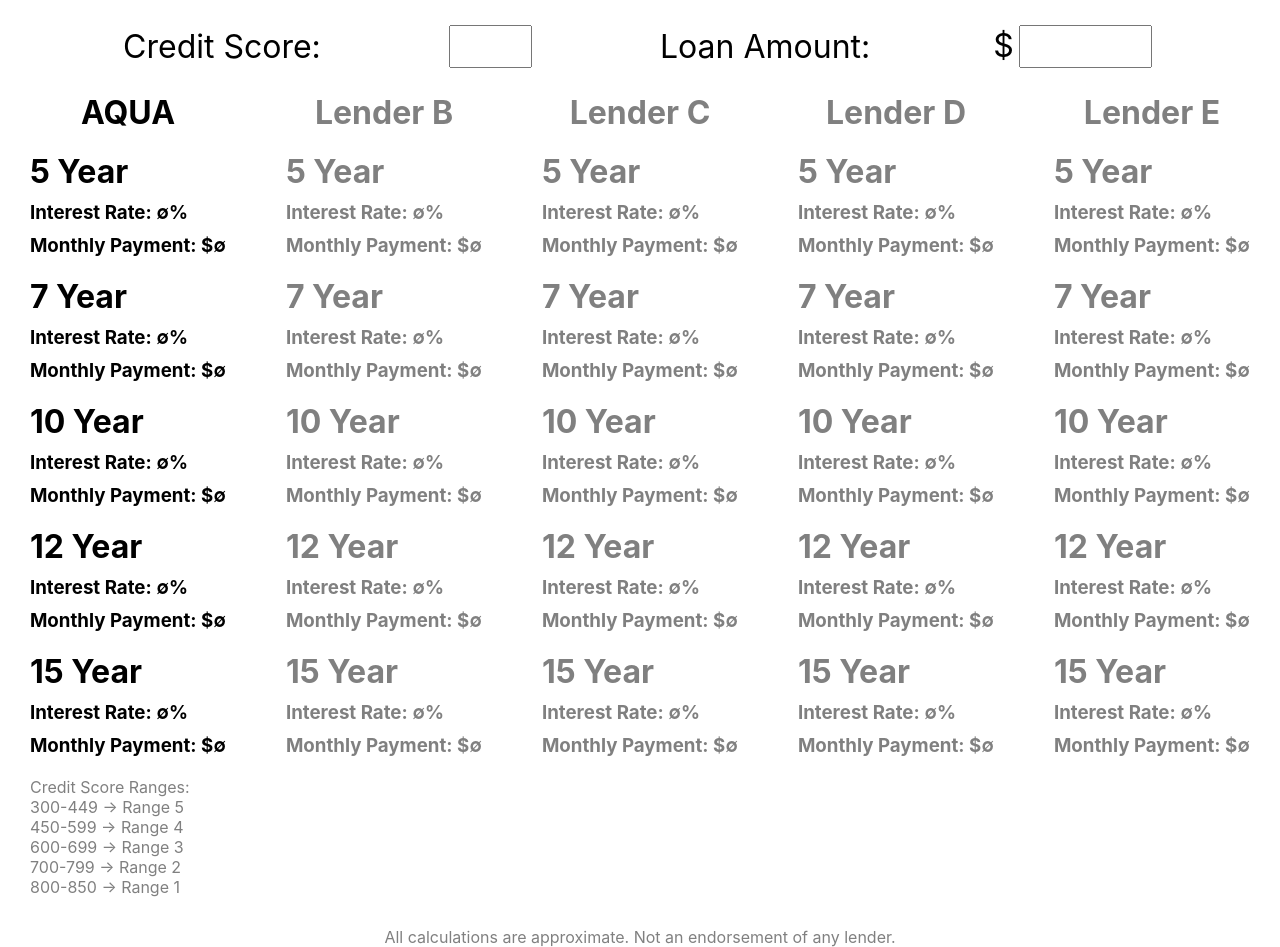
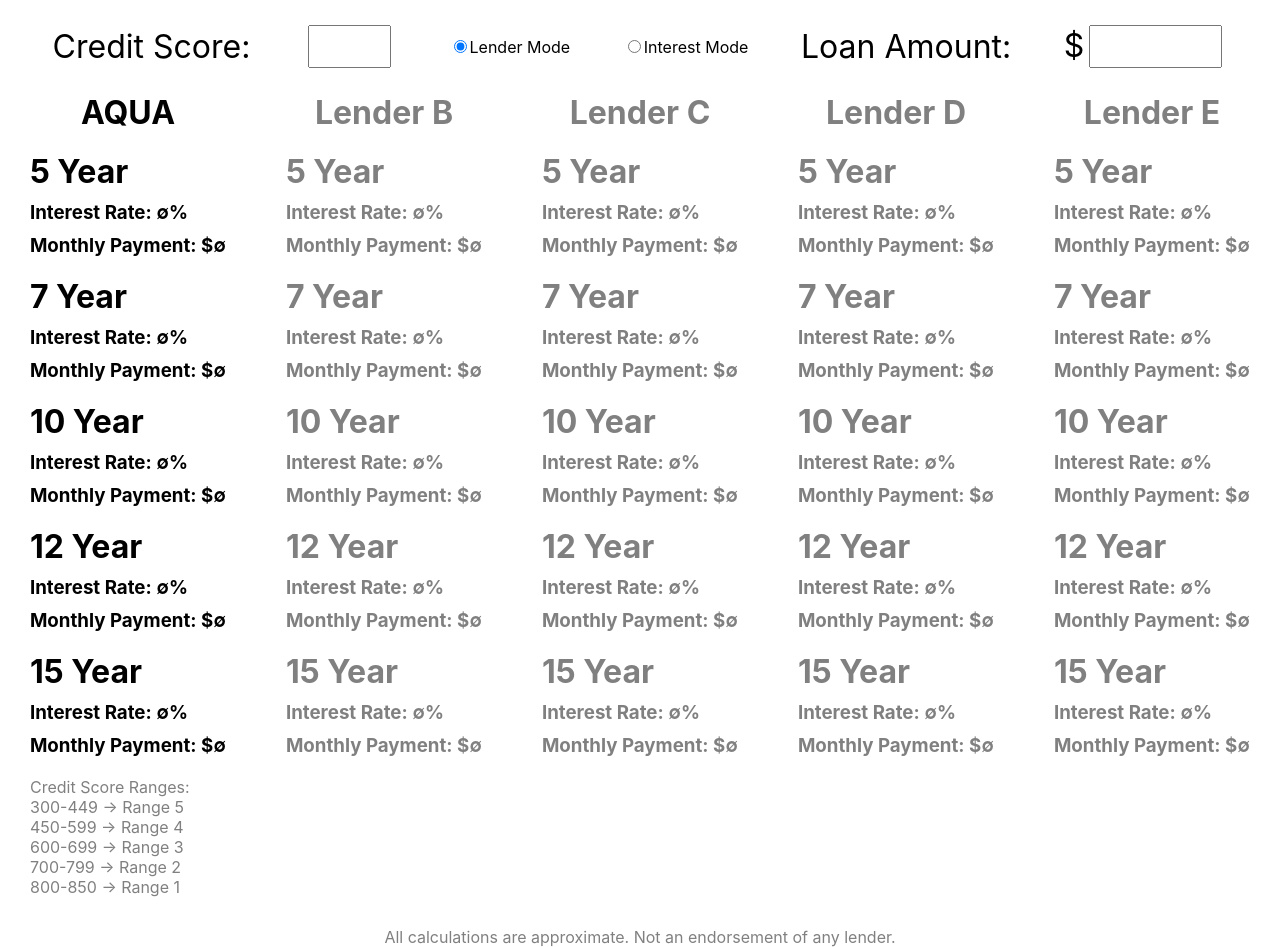
Before and after one commit to MrMicrowaveOven/esti-mate, a React (Create React App) app: page / in a window 1280 px wide. Built offline with nearby package versions, Linux system fonts and the light colour scheme.

Commit message:
Added functionless radios for the two modes

```diff
--- a/src/Inputs.js
+++ b/src/Inputs.js
@@ -4,6 +4,7 @@ import './Inputs.css';
 const Inputs = ({onCreditScoreChange, onLoanAmountChange}) => {
     const [creditScoreFieldInvalid, setCreditScoreFieldInvalid] = useState(false)
     const [loanAmountFieldInvalid, setLoanAmountFieldInvalid] = useState(false)
+    const [mode, setMode] = useState("lender")
 
     const validateCreditScore = value => {
         if (value < 300 || value > 850) {
@@ -45,6 +46,14 @@ const Inputs = ({onCreditScoreChange, onLoanAmountChange}) => {
                 onKeyDown={(evt) => ["e", "E", "+", "-"].includes(evt.key) && evt.preventDefault()}
                 onBlur={(event) => {if(!validateCreditScore(event.target.value)) setCreditScoreFieldInvalid(true)}}
             />
+            <label>
+                <input type="radio" checked={mode === "lender"} onChange={() => setMode("lender")}/>
+                Lender Mode
+            </label>
+            <label>
+                <input type="radio" checked={mode === "interest"} onChange={() => setMode("interest")}/>
+                Interest Mode
+            </label>
             <a className={"loan-amount input-text"}>Loan Amount:</a>
             <div>
                 <a className="dollar-sign-display">$</a>
```
